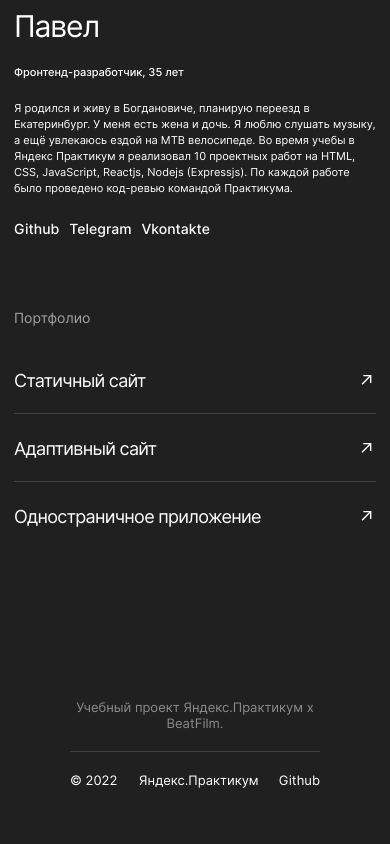
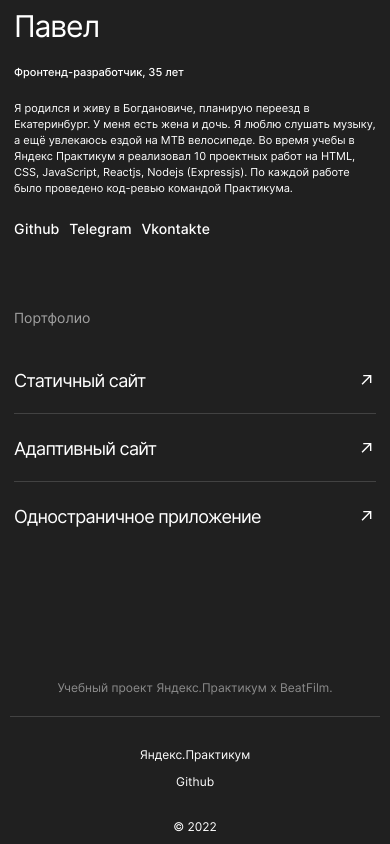
Before and after one commit to Tptechnician/movies-explorer-frontend, a React (Create React App) app: page / in a window 390 px wide. Shown: the part 2424-3268 px from the top of the page. Before the commit the page ends 3233 px from the top, so only its background shows below. Built offline with nearby package versions, Linux system fonts and the light colour scheme.

Commit message:
HTML-markup: Component/Footer adaptive markup

```diff
--- a/src/components/Footer/Footer.css
+++ b/src/components/Footer/Footer.css
@@ -54,3 +54,39 @@
 .footer__link:hover {
   opacity: 0.7;
 }
+
+@media (min-width: 426px) and (max-width: 768px) {
+  .footer {
+    padding: 79px 30px 20px;
+  }
+}
+
+@media (min-width: 320px) and (max-width: 425px) {
+  .footer {
+    padding: 60px 10px 10px;
+  }
+  .footer__text {
+    font-size: 12px;
+    line-height: 15px;
+  }
+  .footer__conteiner {
+    margin: 21px 0 0 0;
+    padding: 27px 0 0 0;
+    flex-direction: column-reverse;
+    align-items: center;
+  }
+  .footer__copyright {
+    padding-top: 30px;
+    font-size: 12px;
+    line-height: 15px;
+  }
+  .footer__links {
+    flex-direction: column;
+    align-items: center;
+    gap: 8px;
+  }
+  .footer__link {
+    font-size: 12px;
+    line-height: 15px;
+  }
+}
```
